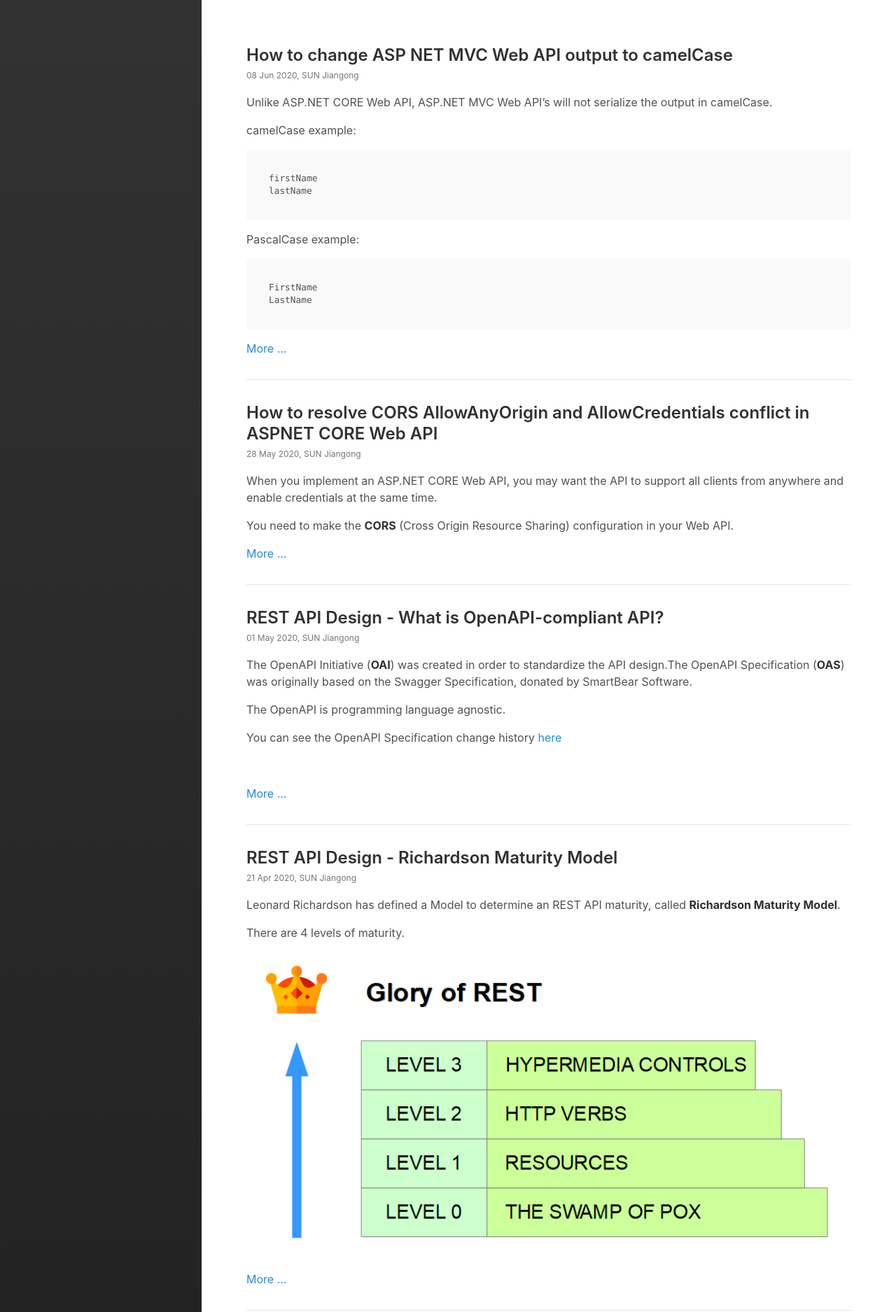
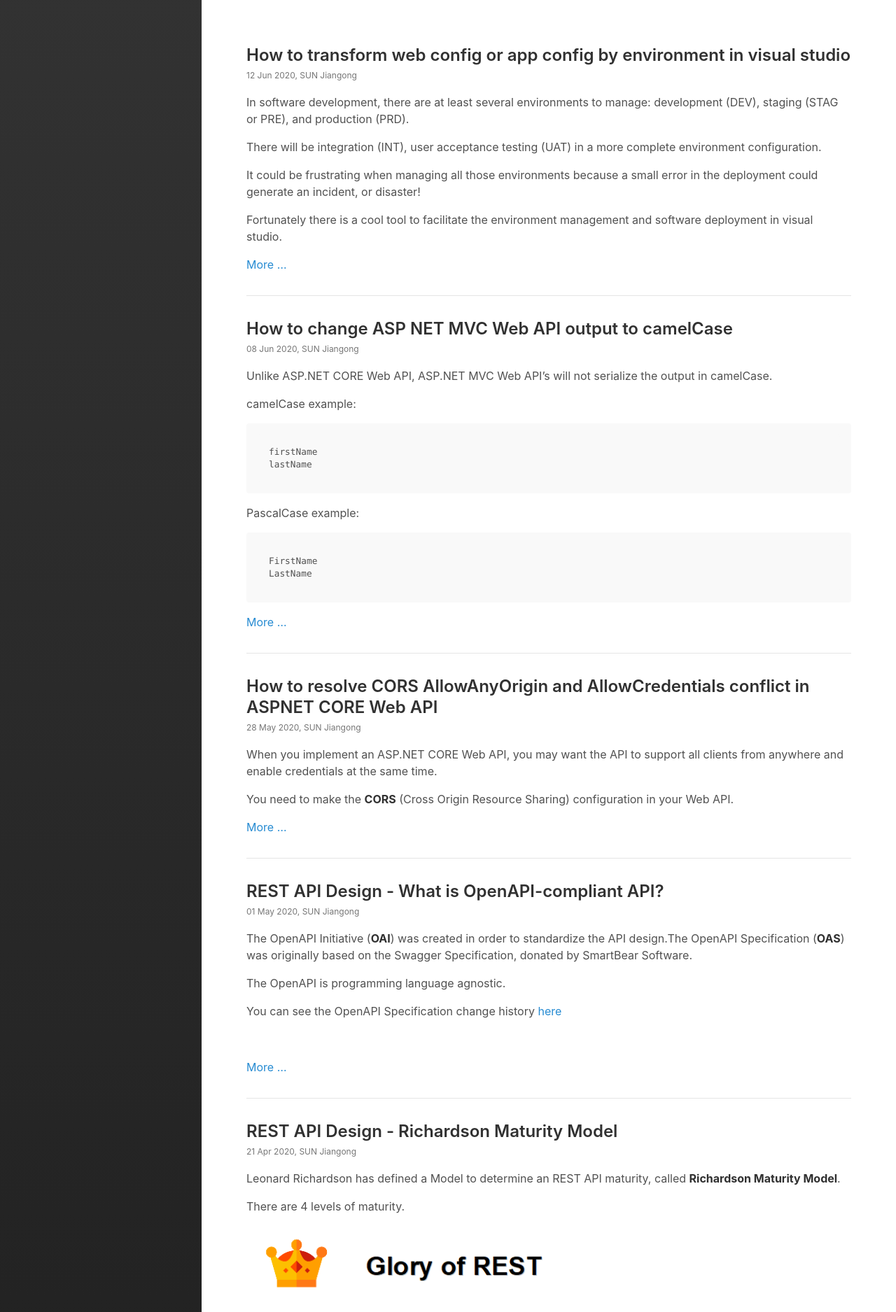
Before and after one commit to hellomrsun/hellomrsun.github.io, a Jekyll site: the page built from index.html, in a window 1280 px wide. Shown: the top 1875 px of the page at 70% size. Built offline with Jekyll 4.4.1, drawn with Linux system fonts in a browser that asks for light colours; the list of posts is cut into pages by our own code; some of the changed text lies outside the part shown.

Commit message:
configuration transform

````diff
--- /dev/null
+++ b/_posts/2020-06-12-how-to-manage-app-config-by-environment.md
@@ -0,0 +1,61 @@
+---
+layout: post
+title: How to transform web config or app config by environment in visual studio
+excerpt_separator:  <!--more-->
+tags: DevOps MsBuild VisualStudio ConfigurationTransform
+canonical_url: 'https://sunjiangong.com/how-to-transform-web-config-app-config-by-environment-visual-studio/'
+---
+
+In software development, there are at least several environments to manage: development (DEV), staging (STAG or PRE), and production (PRD).
+
+There will be integration (INT), user acceptance testing (UAT) in a more complete environment configuration.
+
+It could be frustrating when managing all those environments because a small error in the deployment could generate an incident, or disaster!
+
+Fortunately there is a cool tool to facilitate the environment management and software deployment in visual studio.
+
+<!--more-->
+
+It is a visual studio extension: **Configuration Transform**
+
+![](./../../../assets/images/NetFrameworkConfigTransform/00_download.PNG)
+
+
+Once you have installed Configuration Transform, you can create environment configurations for your project.
+
+![](./../../../assets/images/NetFrameworkConfigTransform/01_add_profiles.PNG)
+
+And then you can location the **app.config**, right click on it and then choose **Add config transforms**.
+
+![](./../../../assets/images/NetFrameworkConfigTransform/02_generate.png)
+
+You can see the following configuration files for DEV and INT.
+
+![](./../../../assets/images/NetFrameworkConfigTransform/03_configs.png)
+
+Now, I have prepared some code to ensure the correct config file is used when running the program.
+
+![](./../../../assets/images/NetFrameworkConfigTransform/04_code.png)
+
+And with the App.config:
+
+![](./../../../assets/images/NetFrameworkConfigTransform/05_default_config.png)
+
+To override the default configuration for INT environment, **ApplicationName** is replaced in **App.INT.config**.
+
+![](./../../../assets/images/NetFrameworkConfigTransform/06_transform_replace.png)
+
+The following MSBuild command will build the solution, and generate the binaries with the correct App.config.
+
+```bash
+> MSBuild.exe NetDemo.sln /property:Configuration=INT -target:clean;compile;build
+```
+
+You can see App.INT.config is used to replace the default configuration of App.config, and generate the final **NetDemo.exe.config**.
+
+![](./../../../assets/images/NetFrameworkConfigTransform/07_build_detail.png)
+
+
+You can see the ApplicationName is "NetDemo INT" when the program run.
+
+![](./../../../assets/images/NetFrameworkConfigTransform/08_run.png)
````
Also changed, not shown: _posts/2020-06-08-how-to-change-aspnet-web-api-output-camel-case.md (+1 -1 lines), assets/images/NetFrameworkConfigTransform/00_download.PNG (added), assets/images/NetFrameworkConfigTransform/01_add_profiles.PNG (added), assets/images/NetFrameworkConfigTransform/02_generate.png (added), assets/images/NetFrameworkConfigTransform/03_configs.png (added), assets/images/NetFrameworkConfigTransform/04_code.PNG (added), assets/images/NetFrameworkConfigTransform/05_default_config.png (added), assets/images/NetFrameworkConfigTransform/06_transform_replace.PNG (added), assets/images/NetFrameworkConfigTransform/07_build_detail.png (added), assets/images/NetFrameworkConfigTransform/08_run.png (added).
